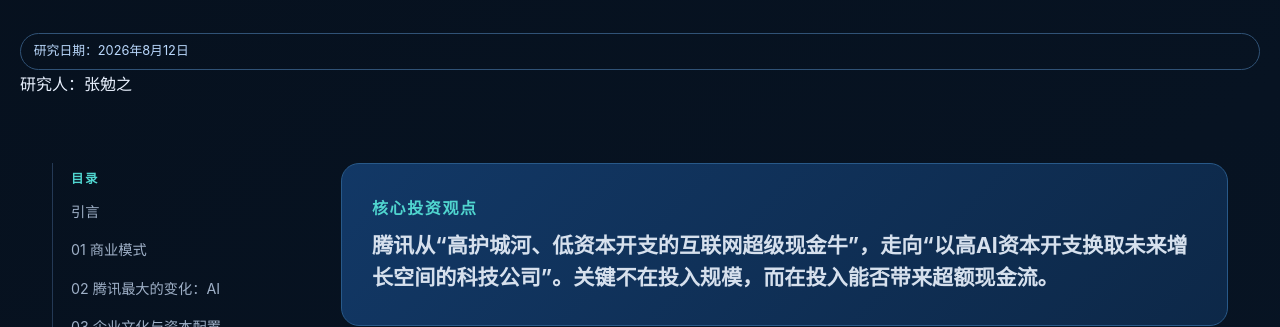
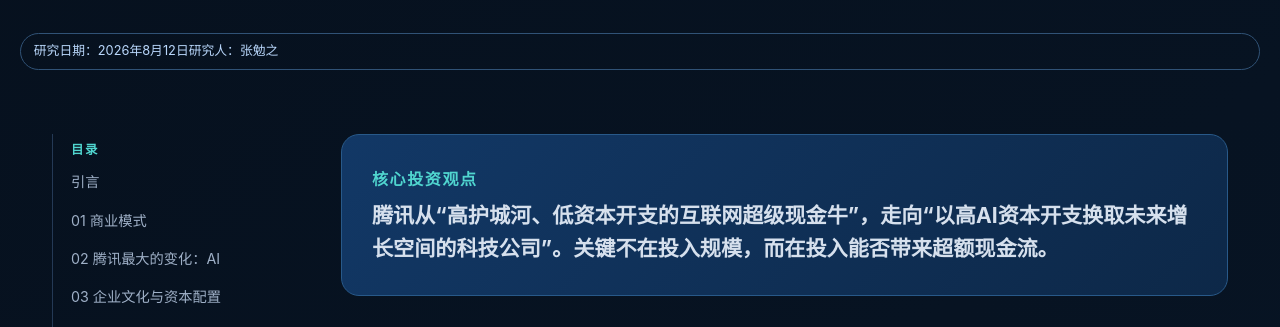
Before and after one commit to wupokemen/2026-Interim-Report-Analysis, a plain HTML site: page index.html in a window 1280 px wide. Shown: the part 466-793 px from the top of the page. Drawn offline with Linux system fonts and the light colour scheme.

Commit message:
Update index.html

```diff
--- a/index.html
+++ b/index.html
@@ -14,7 +14,7 @@
     <div class="eyebrow">INVESTMENT RESEARCH · 00700.HK</div>
     <h1>腾讯2026年中报：<br>AI烧掉了现金，但腾讯还是一家好公司吗？</h1>
     <p>主营业务持续增长，AI资本开支急剧上升。本文从商业模式、资本配置、财务质量与长期现金流出发，讨论腾讯正在经历的投资逻辑变化。</p>
-    <span class="tag">研究日期：2026年8月12日</span>研究人：张勉之</span>
+    <span class="tag">研究日期：2026年8月12日<span>研究人：张勉之</span>
   </header>
   <main class="shell layout">
     <nav class="toc" aria-label="文章目录"><strong>目录</strong><a href="#intro">引言</a><a href="#business">01 商业模式</a><a href="#ai">02 腾讯最大的变化：AI</a><a href="#capital">03 企业文化与资本配置</a><a href="#finance">04 财务状况分析</a><a href="#cashflow">05 还是一家现金牛吗？</a><a href="#moat">06 最大的护城河</a><a href="#valuation">07 增长预估与估值</a><a href="#conclusion">08 结论</a></nav>
```
